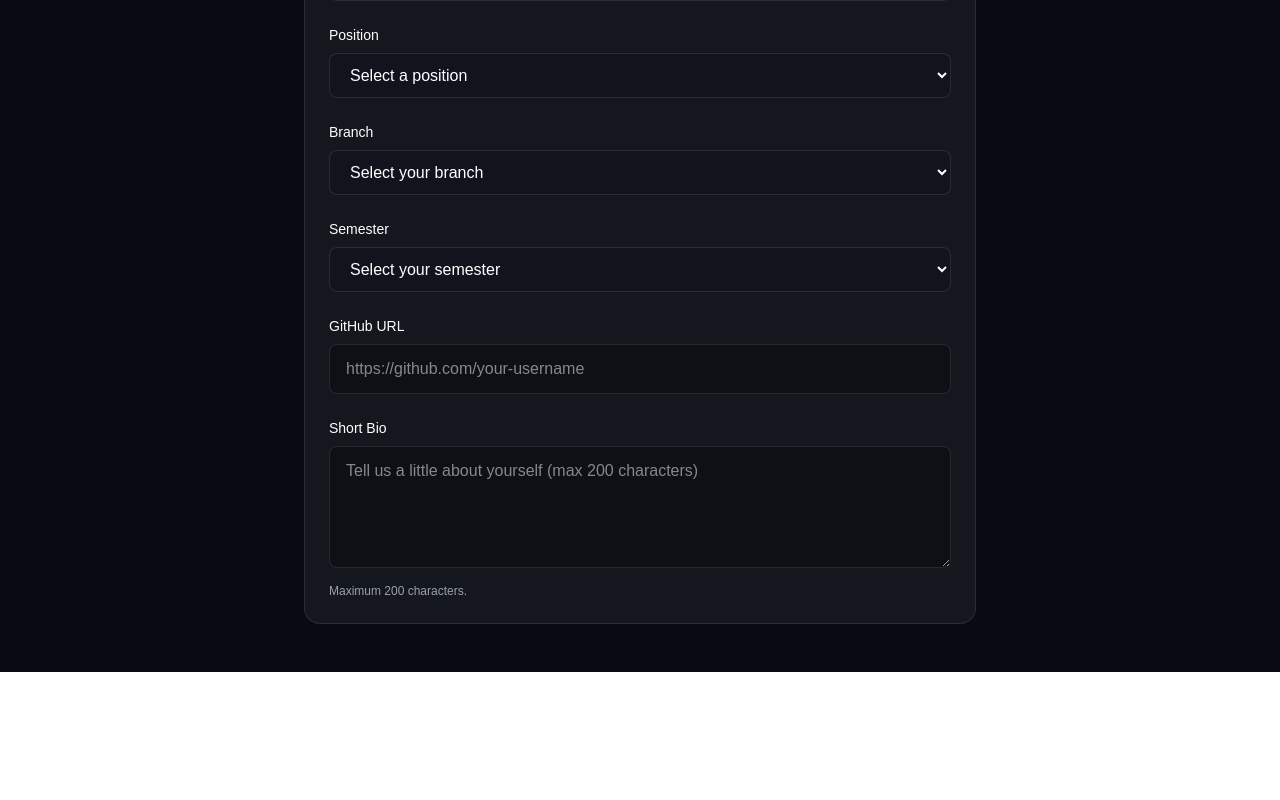
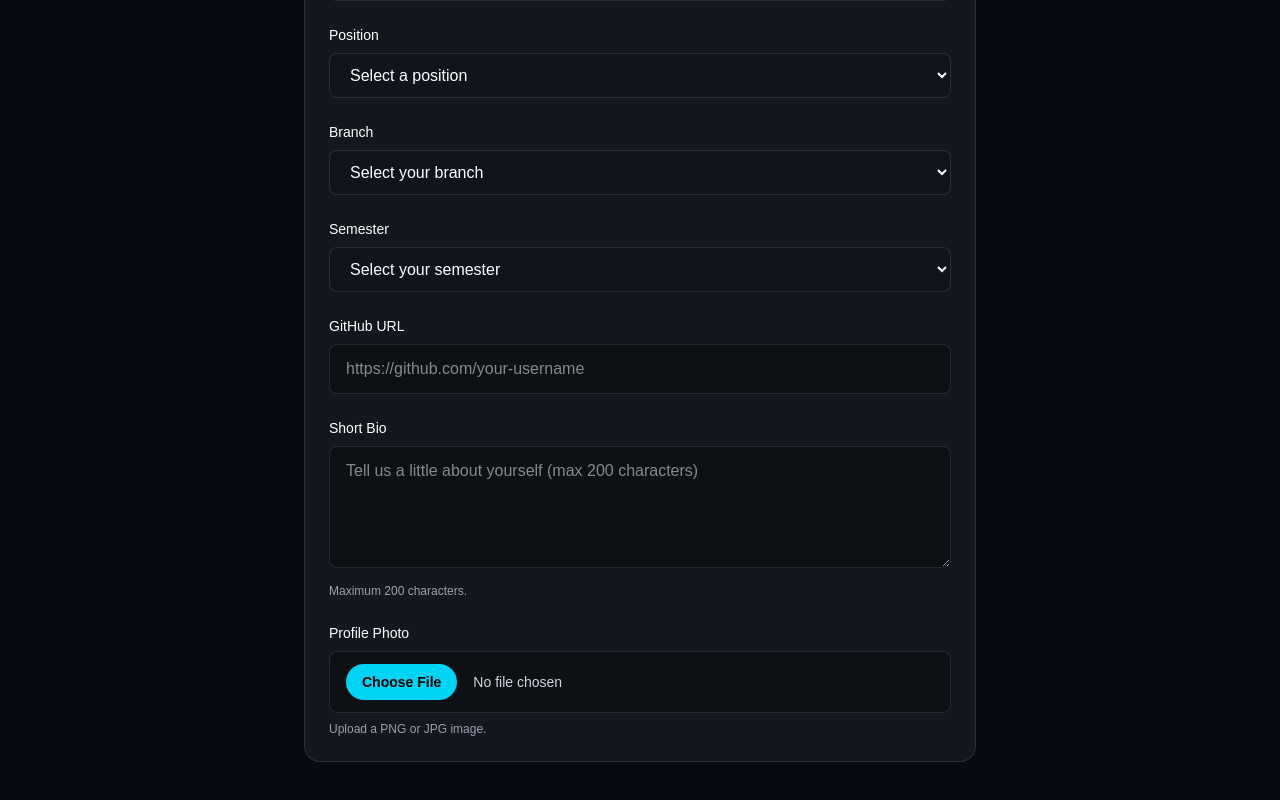
Before and after one commit to nikethbp/embrione-team, a Next.js app: page /register in a window 1280 px wide. Shown: the part 717-1517 px from the top of the page. Before the commit the page ends 1389 px from the top, so only its background shows below. Built offline with nearby package versions, Linux system fonts and the light colour scheme.

Commit message:
feat(register): add profile photo upload

```diff
--- a/app/register/page.tsx
+++ b/app/register/page.tsx
@@ -224,7 +224,33 @@ export default function RegisterPage() {
             />
             <p className="mt-2 text-xs text-gray-400">Maximum 200 characters.</p>
           </div>
-          {/* STAGE 5: photo upload */}
+
+
+
+                  {/* Profile photo upload and preview handling */}
+          <div>
+            <label htmlFor="photo" className="mb-2 block text-sm font-medium">
+              Profile Photo
+            </label>
+            <input
+              onChange={(event) => {
+                // Get the first selected image file
+                const file = event.target.files?.[0];
+
+                // Create a temporary URL for the image preview
+                if (file) {
+                  setPhotoPreview(URL.createObjectURL(file));
+                }
+              }}
+              id="photo"
+              name="photo"
+              type="file"
+              accept="image/png,image/jpeg"
+              required
+              className="w-full rounded-lg border border-white/10 bg-black/30 px-4 py-3 text-sm text-gray-300 file:mr-4 file:rounded-full file:border-0 file:bg-cyan-400 file:px-4 file:py-2 file:font-semibold file:text-black"
+            />
+            <p className="mt-2 text-xs text-gray-400">Upload a PNG or JPG image.</p>
+          </div>
           {/* STAGE 6: submit button */}
         </form>
 
```
